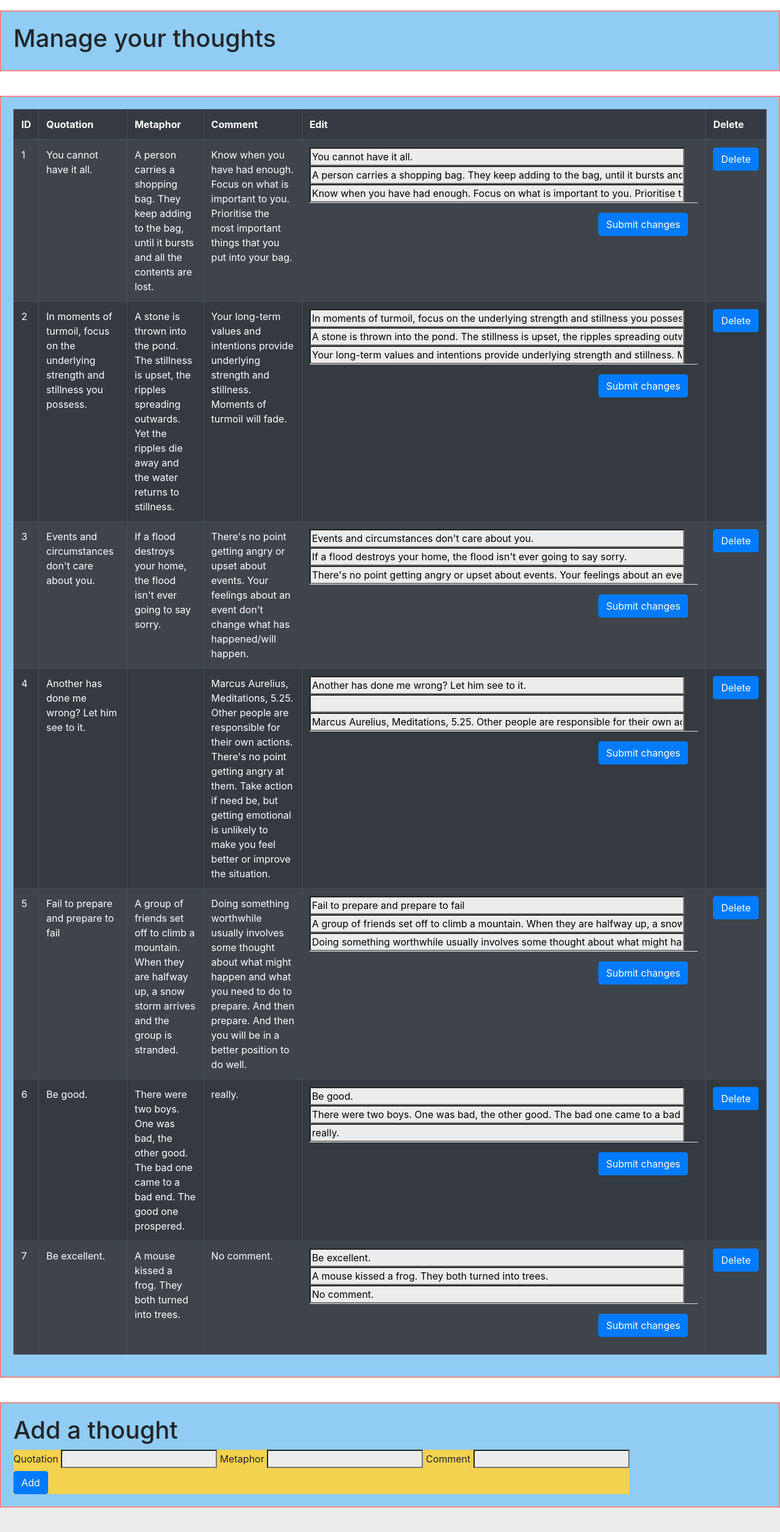
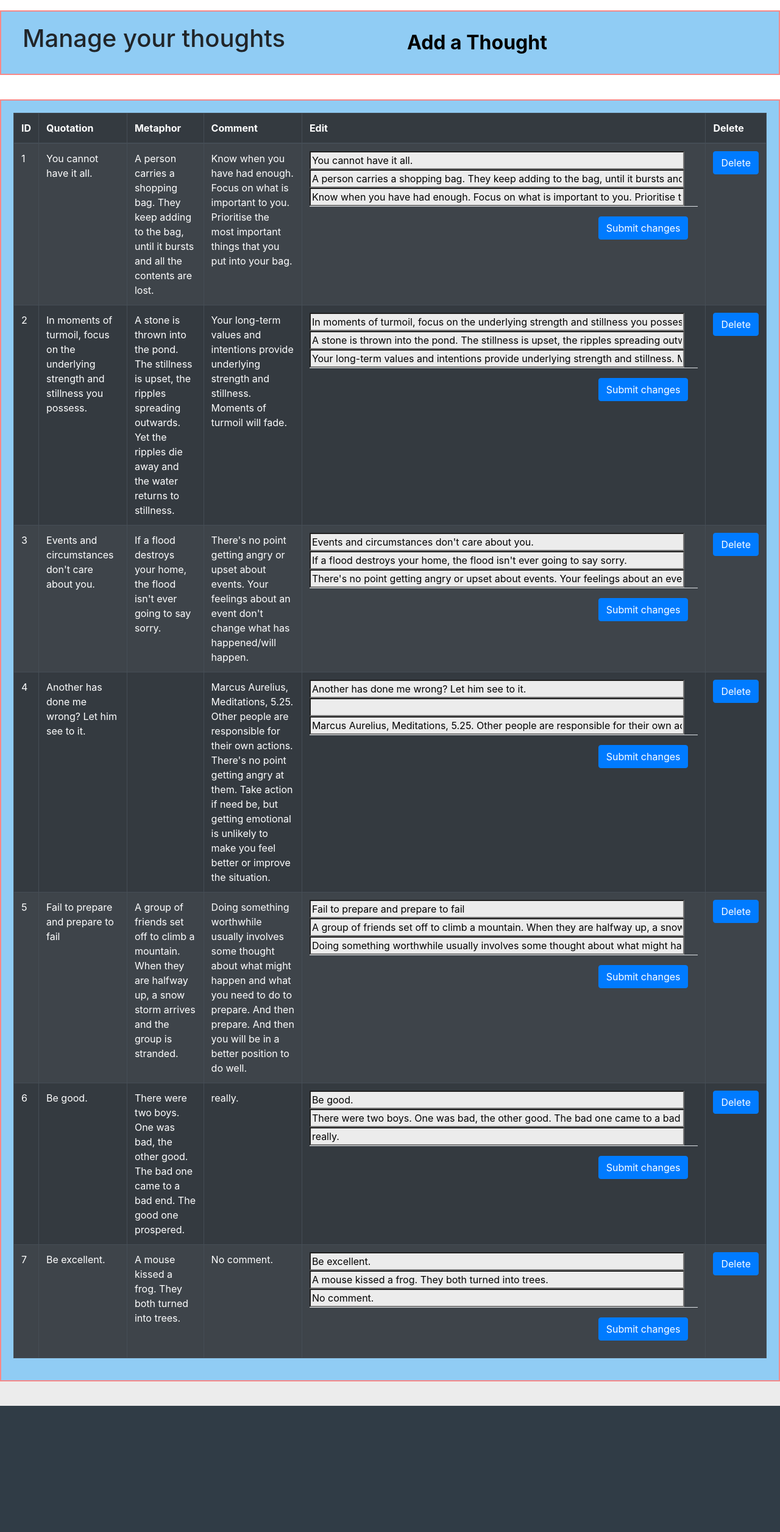
Before and after one commit to chrishaining/Flask-Stoic-Thoughts, a Flask app: page /thoughts_controller in a window 1280 px wide. Shown: the part 40-2553 px from the top of the page at 61% size. After the commit the page ends 2346 px from the top, so only its background shows below. Run offline with Flask 2, Linux system fonts and the light colour scheme; data comes from the database, SQL or seed files in the repository; both versions use the stored data as it was after the commit; some libraries are stand-ins or nearby versions.

Commit message:
moves the add form to a modal

```diff
--- a/app/static/css/styles.css
+++ b/app/static/css/styles.css
@@ -1,8 +1,6 @@
     html {
         background-color: #ECECEC
     }
-
-
     /* navbar */
 
     nav {
@@ -32,8 +30,6 @@
     .navbar-nav {
         list-style-type: none;
     }
-
-
     /* rows */
 
     .row {
@@ -48,19 +44,13 @@
         justify-content: center;
         border: none
     }
-
-
     /* columns */
 
     .col {
         border-left: solid #F78888 2px;
         border-right: solid #F78888 2px;
     }
-
-
     /* fipcard */
-
-
     /* The flip card container - set the width and height to whatever you want. We have added the border property to demonstrate that the flip itself goes out of the box on hover (remove perspective if you don't want the 3D effect */
 
     .flip-card {
@@ -71,8 +61,6 @@
         /* perspective: 1000px; */
         /* Remove this if you don't want the 3D effect */
     }
-
-
     /* This container is needed to position the front and back side */
 
     .flip-card-inner {
@@ -83,16 +71,12 @@
         transition: transform 0.8s;
         transform-style: preserve-3d;
     }
-
-
     /* Do an horizontal flip when you move the mouse over the flip box container */
 
     .flip-card:hover .flip-card-inner {
         transform: rotateY(180deg);
         cursor: pointer;
     }
-
-
     /* Position the front and back side */
 
     .flip-card-front,
@@ -104,24 +88,18 @@
         /* Safari */
         backface-visibility: hidden;
     }
-
-
     /* Style the front side (fallback if image is missing) */
 
     .flip-card-front {
         background-color: #bbb;
         color: black;
     }
-
-
     /* Style the back side */
 
     .flip-card-back {
         background-color: dodgerblue;
         transform: rotateY(180deg);
     }
-
-
     /* carousel */
 
     #carouselExampleControls {
@@ -129,8 +107,6 @@
         justify-content: center;
         border: none
     }
-
-
     /* forms */
 
     .add-form {
@@ -140,3 +116,9 @@
     input {
         background-color: #ECECEC
     }
+
+    .btn.btn-link {
+        font-size: 2em;
+        font-weight: bolder;
+        color: black
+    }
--- a/app/templates/thoughts_controller.html
+++ b/app/templates/thoughts_controller.html
@@ -1,8 +1,46 @@
 {% extends "base.html" %} {% block content %}
 <div class="container-fluid">
     <div class="row">
-        <h1>Manage your thoughts</h1>
+        <div class="col-sm-6">
+            <h1>Manage your thoughts</h1>
+        </div>
+
+        <div class="col-sm-6">
+            <button type="button" class="btn btn-link" data-toggle="modal" data-target="#myAddModal">Add a Thought
+            </button>
+            <div class="modal fade" id="myAddModal" tabindex="-1" role="dialog" aria-labelledby="myAddModalLabel" aria-hidden="true">
+                <div class="modal-dialog" role="document">
+                    <div class="modal-content">
+                        <div class="modal-header">
+                            <h5 class="modal-title" id="myAddModalLabel">
+                                Add
+                            </h5>
+                        </div>
+                        <div class="modal-body">
+                            <form action="/thoughts_controller" method="POST" class="add-form">
+                                <label for="quotation">Quotation</label>
+                                <input type="text" name="quotation" id="quotation" required />
+                                <label for="metaphor">Metaphor</label>
+                                <input type="text" name="metaphor" id="metaphor" required />
+                                <label for="comment">Comment</label>
+                                <input type="text" name="comment" id="comment" required /><br>
+                                <!-- <button type="submit" class="btn btn-primary" value="Add">Add</button> -->
+                                <!-- </form> -->
+
+
+                        </div>
+                        <div class="modal-footer">
+                            <button type="submit" class="btn btn-primary" value="Add">Add</button>
+                            </form>
+                            <button type="button" class="btn btn-secondary" data-dismiss="modal">Close</button>
+                        </div>
+                    </div>
+                </div>
+            </div>
+        </div>
     </div>
+
+
 
     <div class="row">
         <table class="table table-bordered table-dark table-striped table-hover table-responsive">
@@ -45,18 +83,5 @@
         </table>
         </div>
 
-        <div class="row">
-            <h1>Add a thought</h1>
-            <form action="/thoughts_controller" method="POST" class="add-form">
-                <label for="quotation">Quotation</label>
-                <input type="text" name="quotation" id="quotation" required />
-                <label for="metaphor">Metaphor</label>
-                <input type="text" name="metaphor" id="metaphor" required />
-                <label for="comment">Comment</label>
-                <input type="text" name="comment" id="comment" required /><br>
-                <button type="submit" class="btn btn-primary" value="Add">Add</button>
-            </form>
-        </div>
-
     </div>
     {% endblock %}
```
Also changed, not shown: app.db, 1 other file. Lines whose indentation alone changed are shown as unchanged.
